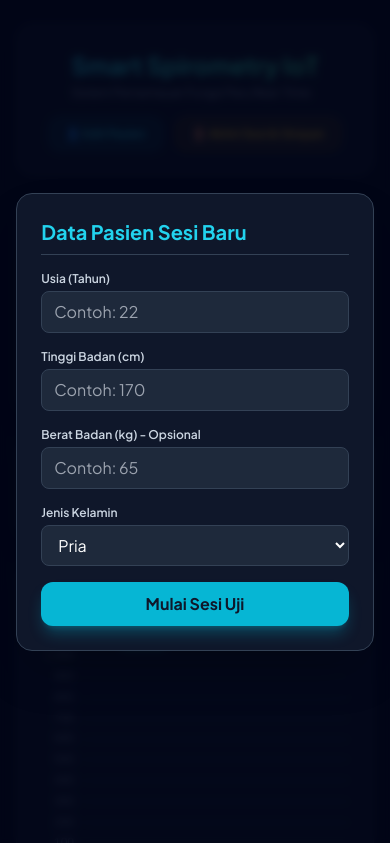
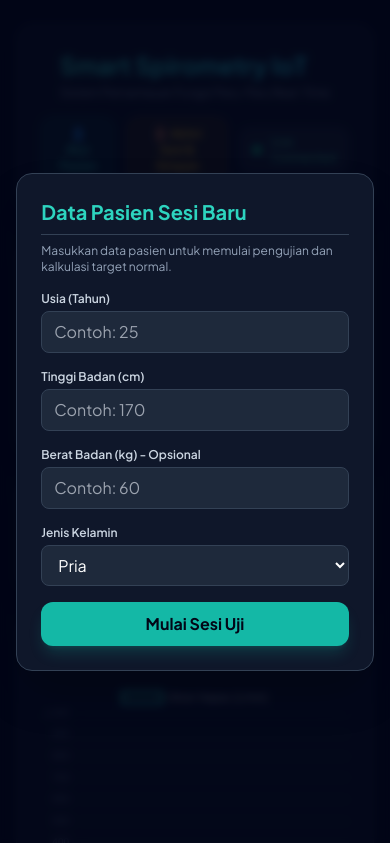
Before and after one commit to memetaw123/smart-spirometry-web, a website: page public/index.html in a window 390 px wide. Both pictures are taken after a click on the button "Mulai Sesi Uji". Shown: the top 843 px of the page. Drawn offline with nearby package versions, Linux system fonts and the light colour scheme; no server answers.

```diff
--- a/public/index.html
+++ b/public/index.html
@@ -15,110 +15,124 @@
         .modal-active { display: flex !important; }
     </style>
 </head>
-<body class="bg-slate-950 text-slate-100 min-h-screen flex flex-col selection:bg-cyan-500 selection:text-white">
+<body class="bg-slate-950 text-slate-100 min-h-screen flex flex-col justify-between selection:bg-teal-500 selection:text-white">
 
-    <!-- MODAL FORM PASIEN -->
+    <!-- MODAL FORM PROFIL PASIEN -->
     <div id="patient-modal" class="fixed inset-0 z-50 hidden items-center justify-center bg-slate-950/80 backdrop-blur-sm">
         <div class="bg-slate-900 border border-slate-700 rounded-2xl p-6 w-11/12 max-w-md shadow-2xl transition-all">
-            <h2 class="text-xl font-bold text-cyan-400 mb-4 border-b border-slate-700 pb-2">Data Pasien Sesi Baru</h2>
+            <h2 class="text-xl font-bold text-teal-400 mb-2 border-b border-slate-700 pb-2">Data Pasien Sesi Baru</h2>
+            <p class="text-xs text-slate-400 mb-4">Masukkan data pasien untuk memulai pengujian dan kalkulasi target normal.</p>
             <div class="space-y-4">
                 <div>
                     <label class="block text-xs font-semibold text-slate-300 mb-1">Usia (Tahun)</label>
-                    <input type="number" id="input-usia" class="w-full bg-slate-800 border border-slate-700 rounded-lg px-3 py-2 text-white focus:outline-none focus:border-cyan-500" placeholder="Contoh: 22">
+                    <input type="number" id="input-usia" class="w-full bg-slate-800 border border-slate-700 rounded-lg px-3 py-2 text-white focus:outline-none focus:border-teal-500" placeholder="Contoh: 25">
                 </div>
                 <div>
                     <label class="block text-xs font-semibold text-slate-300 mb-1">Tinggi Badan (cm)</label>
-                    <input type="number" id="input-tb" class="w-full bg-slate-800 border border-slate-700 rounded-lg px-3 py-2 text-white focus:outline-none focus:border-cyan-500" placeholder="Contoh: 170">
+                    <input type="number" id="input-tb" class="w-full bg-slate-800 border border-slate-700 rounded-lg px-3 py-2 text-white focus:outline-none focus:border-teal-500" placeholder="Contoh: 170">
                 </div>
                 <div>
                     <label class="block text-xs font-semibold text-slate-300 mb-1">Berat Badan (kg) - Opsional</label>
-                    <input type="number" id="input-bb" class="w-full bg-slate-800 border border-slate-700 rounded-lg px-3 py-2 text-white focus:outline-none focus:border-cyan-500" placeholder="Contoh: 65">
+                    <input type="number" id="input-bb" class="w-full bg-slate-800 border border-slate-700 rounded-lg px-3 py-2 text-white focus:outline-none focus:border-teal-500" placeholder="Contoh: 60">
                 </div>
                 <div>
                     <label class="block text-xs font-semibold text-slate-300 mb-1">Jenis Kelamin</label>
-                    <select id="input-gender" class="w-full bg-slate-800 border border-slate-700 rounded-lg px-3 py-2 text-white focus:outline-none focus:border-cyan-500">
+                    <select id="input-gender" class="w-full bg-slate-800 border border-slate-700 rounded-lg px-3 py-2 text-white focus:outline-none focus:border-teal-500">
                         <option value="Pria">Pria</option>
                         <option value="Wanita">Wanita</option>
                     </select>
                 </div>
-                <button onclick="simpanProfilPasien()" class="w-full mt-4 bg-cyan-500 hover:bg-cyan-600 text-slate-900 font-bold py-2.5 rounded-xl transition-all shadow-lg shadow-cyan-500/30">
+                <button onclick="simpanProfilPasien()" class="w-full mt-4 bg-teal-500 hover:bg-teal-600 text-slate-950 font-bold py-2.5 rounded-xl transition-all shadow-lg shadow-teal-500/20">
                     Mulai Sesi Uji
                 </button>
             </div>
         </div>
     </div>
 
-    <!-- MAIN DASHBOARD -->
-    <div class="max-w-7xl mx-auto px-4 py-6 w-full flex-grow flex flex-col space-y-6">
+    <!-- Container Utama -->
+    <div class="max-w-7xl mx-auto px-4 py-6 w-full flex-grow">
 
         <!-- Header -->
-        <header class="flex flex-col md:flex-row justify-between items-center bg-slate-900/80 backdrop-blur-md p-6 rounded-2xl border border-slate-800 shadow-xl">
+        <header class="flex flex-col md:flex-row justify-between items-center bg-slate-900/80 backdrop-blur-md p-6 rounded-2xl border border-slate-800 mb-8 shadow-xl">
             <div class="mb-4 md:mb-0">
-                <h1 class="text-2xl font-bold bg-gradient-to-r from-cyan-400 to-emerald-400 bg-clip-text text-transparent">Smart Spirometry IoT</h1>
-                <p class="text-xs text-slate-400 mt-1">Sistem Pemantauan Fungsi Paru Real-Time</p>
+                <h1 class="text-2xl font-bold bg-gradient-to-r from-teal-400 to-cyan-400 bg-clip-text text-transparent">Smart Spirometry IoT</h1>
+                <p class="text-xs text-slate-400 mt-1">Sistem Pemantauan Fungsi Paru-Paru Real-Time</p>
             </div>
-            <div class="flex flex-wrap gap-3 justify-center">
-                <button onclick="bukaModal()" class="px-4 py-2 text-xs font-semibold rounded-xl bg-cyan-500/10 text-cyan-400 border border-cyan-500/30 hover:bg-cyan-500/20 transition-all">
-                    👤 Edit Pasien
+            <div class="flex items-center space-x-3">
+                <button onclick="bukaModal()" class="px-4 py-2 text-xs font-semibold rounded-xl bg-teal-500/10 hover:bg-teal-500/20 text-teal-400 border border-teal-500/30 transition-all duration-200">
+                    👤 Atur Pasien
                 </button>
-                <!-- Tombol Reset Dihilangkan, Cukup Akhiri Sesi -->
-                <button onclick="akhiriSesi()" class="px-4 py-2 text-xs font-semibold rounded-xl bg-amber-500/10 text-amber-400 border border-amber-500/30 hover:bg-amber-500/20 transition-all shadow-md">
+                <!-- Tombol Akhiri Sesi & Simpan (Satu Pintu untuk Simpan + Reset Layar) -->
+                <button onclick="akhiriSesi()" class="px-4 py-2 text-xs font-semibold rounded-xl bg-amber-500/10 hover:bg-amber-500/20 text-amber-400 border border-amber-500/30 transition-all duration-200 shadow-sm flex items-center gap-2">
                     🚪 Akhiri Sesi & Simpan
                 </button>
+                <div class="flex items-center space-x-2 px-3 py-1.5 rounded-xl bg-slate-800/80 border border-slate-700/50">
+                    <span class="relative flex h-2.5 w-2.5">
+                      <span class="animate-ping absolute inline-flex h-full w-full rounded-full bg-emerald-400 opacity-75"></span>
+                      <span class="relative inline-flex rounded-full h-2.5 w-2.5 bg-emerald-500"></span>
+                    </span>
+                    <span class="text-xs font-medium text-emerald-400">Live Connected</span>
+                </div>
             </div>
         </header>
 
-        <!-- Grid -->
+        <!-- Grid Konten Utama -->
         <div class="grid grid-cols-1 lg:grid-cols-3 gap-6">
 
-            <!-- KIRI: Info Panel -->
-            <div class="flex flex-col space-y-6">
-                <!-- Card PEF -->
-                <div class="bg-slate-900/80 p-6 rounded-2xl border border-slate-800 shadow-xl relative overflow-hidden flex-grow">
+            <!-- Kolom Kiri: Panel Status, Gauge, & Info Pasien -->
+            <div class="space-y-6">
+                <!-- Card Nilai Saat Ini -->
+                <div class="bg-slate-900/80 backdrop-blur-md p-6 rounded-2xl border border-slate-800 shadow-xl relative overflow-hidden">
+                    <div class="absolute -right-10 -bottom-10 w-32 h-32 bg-teal-500/10 rounded-full blur-2xl pointer-events-none"></div>
                     <h2 class="text-sm font-semibold text-slate-400 uppercase tracking-wider mb-2">Peak Flow (PEF)</h2>
                     <div class="flex items-baseline space-x-2 my-4">
                         <span id="pressure-value" class="text-6xl font-extrabold text-white tracking-tight">0</span>
-                        <span class="text-lg font-medium text-cyan-400">L/min</span>
+                        <span class="text-lg font-medium text-teal-400">L/min</span>
                     </div>
 
-                    <div id="medical-prediction" class="mb-4 text-xs font-medium text-slate-300 hidden">
-                        Target Normal (Knudson): <span id="target-value" class="font-bold text-cyan-400">0</span> L/min <br>
-                        Persentase Capaian: <span id="percentage-value" class="font-bold text-yellow-400">0%</span>
+                    <!-- Prediksi Medis / Target Normal -->
+                    <div id="medical-prediction" class="mb-4 text-xs font-medium text-slate-300 hidden bg-slate-800/50 p-3 rounded-xl border border-slate-700/50">
+                        Target Normal (Knudson): <span id="target-value" class="font-bold text-teal-400">0</span> L/min <br>
+                        Persentase Capaian: <span id="percentage-value" class="font-bold text-amber-400">0%</span>
                     </div>
 
-                    <div id="zone-badge" class="w-full text-center py-3.5 rounded-xl font-bold text-sm bg-slate-800 text-slate-400 border border-slate-700 transition-all duration-300">
-                        Menunggu Data...
+                    <!-- Badge Status Zona -->
+                    <div id="zone-badge" class="w-full text-center py-3.5 rounded-xl font-bold text-sm tracking-wide bg-slate-800 text-slate-300 border border-slate-700 transition-all duration-300 shadow-inner">
+                        Menunggu Data Pengujian...
                     </div>
                 </div>
 
-                <!-- Card Pasien -->
-                <div class="bg-slate-900/80 p-6 rounded-2xl border border-slate-800 shadow-xl">
-                    <h3 class="text-sm font-semibold text-slate-300 mb-4 flex items-center gap-2">
+                <!-- Card Informasi Data Pasien Aktif -->
+                <div class="bg-slate-900/80 backdrop-blur-md p-6 rounded-2xl border border-slate-800 shadow-xl">
+                    <h3 class="text-sm font-semibold text-slate-300 mb-3 flex items-center gap-2">
                         <span>📋</span> Data Pasien Aktif
                     </h3>
                     <div id="patient-info-display" class="text-xs text-slate-400">
-                        Memulai sesi baru...
+                        Belum ada pasien yang diatur. Klik tombol "Atur Pasien" di atas.
                     </div>
                 </div>
             </div>
 
-            <!-- KANAN: Chart -->
-            <div class="lg:col-span-2 flex flex-col">
-                <div class="bg-slate-900/80 p-6 rounded-2xl border border-slate-800 shadow-xl flex-grow flex flex-col">
-                    <h3 class="text-sm font-semibold text-slate-300 mb-4">Grafik Aliran Napas</h3>
-                    <div class="flex-grow relative w-full min-h-[250px]">
+            <!-- Kolom Kanan: Grafik Real-Time & Tabel Riwayat -->
+            <div class="lg:col-span-2 space-y-6">
+
+                <!-- Card Grafik Real-Time -->
+                <div class="bg-slate-900/80 backdrop-blur-md p-6 rounded-2xl border border-slate-800 shadow-xl">
+                    <div class="flex justify-between items-center mb-4">
+                        <h3 class="text-sm font-semibold text-slate-300">Grafik Laju Aliran Napas (Live)</h3>
+                        <span class="text-xs text-teal-400 bg-teal-500/10 px-2.5 py-1 rounded-lg border border-teal-500/20">Real-time Chart</span>
+                    </div>
+                    <div class="h-64 w-full relative">
                         <canvas id="liveChart"></canvas>
                     </div>
                 </div>
-            </div>
-        </div>
 
-        <!-- Tabel Riwayat -->
-        <div class="bg-slate-900/80 p-6 rounded-2xl border border-slate-800 shadow-xl w-full">
+                <!-- Card Tabel Riwayat Pengujian (Dengan Kolom Profil Pasien) -->
+                <div class="bg-slate-900/80 backdrop-blur-md p-6 rounded-2xl border border-slate-800 shadow-xl">
                     <h3 class="text-sm font-semibold text-slate-300 mb-4">Riwayat Pengujian Sesi Ini</h3>
                     <div class="overflow-x-auto">
                         <table class="w-full text-left text-xs text-slate-300">
-                    <thead class="bg-slate-800/60 text-slate-400 uppercase border-b border-slate-700/50">
+                            <thead class="bg-slate-800/60 text-slate-400 uppercase tracking-wider border-b border-slate-700/50">
                                 <tr>
                                     <th class="py-3 px-4 rounded-l-xl">Waktu</th>
                                     <th class="py-3 px-4">Profil Pasien</th>
@@ -128,19 +142,30 @@
                                 </tr>
                             </thead>
                             <tbody id="history-table-body" class="divide-y divide-slate-800/50">
+                                <!-- Data dimuat otomatis via JavaScript -->
                             </tbody>
                         </table>
                     </div>
                 </div>
 
             </div>
+        </div>
+    </div>
 
+    <!-- Footer -->
+    <footer class="w-full text-center py-6 text-xs text-slate-500 border-t border-slate-900 mt-12 bg-slate-950">
+        <p>&copy; 2026 Smart Spirometry IoT System. All rights reserved.</p>
+    </footer>
+
+    <!-- Script JavaScript -->
     <script>
         let profilAktif = { isSet: false, usia: 0, tb: 0, bb: 0, gender: '', targetNormal: 0 };
         const modal = document.getElementById('patient-modal');
 
         function bukaModal() { modal.classList.add('modal-active'); }
         function tutupModal() { modal.classList.remove('modal-active'); }
+
+        // Munculkan modal otomatis saat halaman pertama dibuka
         window.onload = () => { bukaModal(); };
 
         function simpanProfilPasien() {
@@ -156,6 +181,7 @@
 
             profilAktif = { usia, tb, bb, gender, isSet: true };
 
+            // Kalkulasi Rumus Knudson Prediksi Normal
             let prediksi = (gender === "Pria")
                 ? (0.06 * tb) - (0.022 * usia) - 4.21
                 : (0.052 * tb) - (0.022 * usia) - 3.87;
@@ -163,11 +189,11 @@
             profilAktif.targetNormal = (prediksi * 100).toFixed(1);
 
             document.getElementById('patient-info-display').innerHTML = `
-                <div class="grid grid-cols-2 gap-3 mt-2">
-                    <div class="bg-slate-800/50 p-2.5 rounded-lg border border-slate-700/50">Usia: <strong class="text-white">${usia} Thn</strong></div>
-                    <div class="bg-slate-800/50 p-2.5 rounded-lg border border-slate-700/50">Gender: <strong class="text-white">${gender}</strong></div>
-                    <div class="bg-slate-800/50 p-2.5 rounded-lg border border-slate-700/50">Tinggi: <strong class="text-white">${tb} cm</strong></div>
-                    <div class="bg-slate-800/50 p-2.5 rounded-lg border border-slate-700/50">Berat: <strong class="text-white">${bb ? bb+' kg' : '-'}</strong></div>
+                <div class="grid grid-cols-2 gap-2 mt-1">
+                    <div class="bg-slate-800/50 p-2 rounded-lg border border-slate-700/50">Usia: <strong class="text-white">${usia} Thn</strong></div>
+                    <div class="bg-slate-800/50 p-2 rounded-lg border border-slate-700/50">Gender: <strong class="text-white">${gender}</strong></div>
+                    <div class="bg-slate-800/50 p-2 rounded-lg border border-slate-700/50">Tinggi: <strong class="text-white">${tb} cm</strong></div>
+                    <div class="bg-slate-800/50 p-2 rounded-lg border border-slate-700/50">Berat: <strong class="text-white">${bb ? bb+' kg' : '-'}</strong></div>
                 </div>
             `;
 
@@ -176,28 +202,36 @@
             tutupModal();
         }
 
+        // 1. Inisialisasi Chart.js
         const ctx = document.getElementById('liveChart').getContext('2d');
         const liveChart = new Chart(ctx, {
             type: 'line',
             data: {
                 labels: [],
                 datasets: [{
-                    label: 'Laju Aliran (L/min)',
+                    label: 'Aliran Napas (L/min)',
                     data: [],
-                    borderColor: '#22d3ee',
-                    backgroundColor: 'rgba(34, 211, 238, 0.08)',
-                    borderWidth: 2.5, fill: true, tension: 0.3, pointRadius: 3
+                    borderColor: '#2dd4bf',
+                    backgroundColor: 'rgba(45, 212, 191, 0.08)',
+                    borderWidth: 2.5,
+                    fill: true,
+                    tension: 0.4,
+                    pointRadius: 3,
+                    pointBackgroundColor: '#2dd4bf'
                 }]
             },
             options: {
-                responsive: true, maintainAspectRatio: false,
+                responsive: true,
+                maintainAspectRatio: false,
                 scales: {
-                    x: { ticks: { color: '#64748b' }, grid: { color: '#1e293b' } },
-                    y: { min: 0, max: 1000, ticks: { color: '#64748b' }, grid: { color: '#1e293b' } }
-                }
+                    x: { ticks: { color: '#64748b', font: { size: 10 } }, grid: { color: '#1e293b' } },
+                    y: { min: 0, max: 1000, ticks: { color: '#64748b', font: { size: 10 } }, grid: { color: '#1e293b' } }
+                },
+                plugins: { legend: { labels: { color: '#cbd5e1', font: { size: 11 } } } }
             }
         });
 
+        // 2. Fungsi Update Badge Zona & Persentase Capaian
         function updateUI(status, pressure) {
             document.getElementById('pressure-value').innerText = pressure;
             const badge = document.getElementById('zone-badge');
@@ -210,17 +244,18 @@
             }
 
             if (status === 'Zona Merah' || pressure < 500) {
-                badge.className = "w-full text-center py-3.5 rounded-xl font-bold text-sm bg-rose-500/15 text-rose-400 border border-rose-500/40 shadow-[0_0_15px_rgba(244,63,94,0.15)]";
+                badge.className = "w-full text-center py-3.5 rounded-xl font-bold text-sm tracking-wide bg-rose-500/15 text-rose-400 border border-rose-500/30 shadow-lg shadow-rose-500/5";
                 badge.innerText = "🔴 ZONA MERAH (Rendah)";
             } else if (status === 'Zona Kuning' || (pressure >= 500 && pressure < 800)) {
-                badge.className = "w-full text-center py-3.5 rounded-xl font-bold text-sm bg-amber-500/15 text-amber-400 border border-amber-500/40 shadow-[0_0_15px_rgba(245,158,11,0.15)]";
+                badge.className = "w-full text-center py-3.5 rounded-xl font-bold text-sm tracking-wide bg-amber-500/15 text-amber-400 border border-amber-500/30 shadow-lg shadow-amber-500/5";
                 badge.innerText = "🟡 ZONA KUNING (Sedang)";
             } else {
-                badge.className = "w-full text-center py-3.5 rounded-xl font-bold text-sm bg-emerald-500/15 text-emerald-400 border border-emerald-500/40 shadow-[0_0_15px_rgba(16,185,129,0.15)]";
+                badge.className = "w-full text-center py-3.5 rounded-xl font-bold text-sm tracking-wide bg-emerald-500/15 text-emerald-400 border border-emerald-500/30 shadow-lg shadow-emerald-500/5";
                 badge.innerText = "🟢 ZONA HIJAU (Normal)";
             }
         }
 
+        // 3. Ambil Riwayat dari Backend API secara Berkala (Polling 2 Detik)
         async function fetchLatestData() {
             try {
                 const res = await fetch('/api/history');
@@ -229,7 +264,7 @@
                 tbody.innerHTML = '';
 
                 if (data.length === 0) {
-                    tbody.innerHTML = `<tr><td colspan="5" class="text-center py-4 text-slate-500">Belum ada data di sesi ini.</td></tr>`;
+                    tbody.innerHTML = `<tr><td colspan="5" class="text-center py-4 text-slate-500">Belum ada data pengujian di sesi ini.</td></tr>`;
                 }
 
                 let profilString = profilAktif.isSet
@@ -237,21 +272,23 @@
                     : 'Belum diatur';
 
                 data.forEach(item => {
-                    const timeStr = new Date(item.created_at).toLocaleTimeString('id-ID');
-                    let bgStatus = item.zone_status === 'Zona Merah' ? 'bg-rose-500/15 text-rose-400 border border-rose-500/20' :
-                                  (item.zone_status === 'Zona Kuning' ? 'bg-amber-500/15 text-amber-400 border border-amber-500/20' : 'bg-emerald-500/15 text-emerald-400 border border-emerald-500/20');
+                    const row = document.createElement('tr');
+                    const dateFormatted = new Date(item.created_at).toLocaleTimeString('id-ID');
+
+                    let badgeClass = 'bg-emerald-500/10 text-emerald-400 border border-emerald-500/20';
+                    if(item.zone_status === 'Zona Merah') badgeClass = 'bg-rose-500/10 text-rose-400 border border-rose-500/20';
+                    else if(item.zone_status === 'Zona Kuning') badgeClass = 'bg-amber-500/10 text-amber-400 border border-amber-500/20';
 
                     let tblPct = profilAktif.isSet ? ((item.pressure / profilAktif.targetNormal) * 100).toFixed(0) + '%' : '-';
 
-                    tbody.innerHTML += `
-                        <tr class="hover:bg-slate-800/30 transition-colors">
-                            <td class="py-3 px-4 font-mono text-slate-400">${timeStr}</td>
+                    row.innerHTML = `
+                        <td class="py-3 px-4 font-mono text-slate-400">${dateFormatted}</td>
                         <td class="py-3 px-4 text-slate-300 text-[11px]">${profilString}</td>
                         <td class="py-3 px-4 font-bold text-white">${item.pressure} L/min</td>
-                            <td class="py-3 px-4 text-cyan-300 font-semibold">${tblPct}</td>
-                            <td class="py-3 px-4"><span class="px-2.5 py-1 rounded-lg text-xs font-semibold ${bgStatus}">${item.zone_status}</span></td>
-                        </tr>
+                        <td class="py-3 px-4 text-teal-300 font-semibold">${tblPct}</td>
+                        <td class="py-3 px-4"><span class="px-2.5 py-1 rounded-lg text-xs font-semibold ${badgeClass}">${item.zone_status}</span></td>
                     `;
+                    tbody.appendChild(row);
                 });
 
                 if (data.length > 0) {
@@ -269,12 +306,14 @@
                         liveChart.update();
                     }
                 }
-            } catch (err) { console.error(err); }
+            } catch (err) {
+                console.error("Gagal mengambil data terbaru:", err);
+            }
         }
 
-        // FUNGSI SATU PINTU: Mengakhiri Sesi, Menyimpan, dan Mereset
+        // 4. Fungsi "Akhiri Sesi & Simpan" (Menyimpan permanen ke Aiven & Reset Sesi)
         async function akhiriSesi() {
-            if (confirm("Akhiri sesi saat ini? Data tiupan tertinggi pasien akan disimpan permanen ke database, kemudian riwayat akan dikosongkan.")) {
+            if (confirm("Akhiri sesi untuk pasien ini? Hasil tiupan tertinggi akan disimpan secara permanen ke database, dan sesi akan direset untuk pasien baru.")) {
                 try {
                     const payload = {
                         usia: profilAktif.usia,
@@ -290,43 +329,42 @@
                     });
 
                     if (res.ok) {
-                        // Reset Variabel Frontend
+                        // Reset variabel profil di frontend
                         profilAktif = { isSet: false, usia: 0, tb: 0, bb: 0, gender: '', targetNormal: 0 };
 
-                        // Kosongkan Modal Form
+                        // Kosongkan form modal
                         document.getElementById('input-usia').value = '';
                         document.getElementById('input-tb').value = '';
                         document.getElementById('input-bb').value = '';
                         document.getElementById('input-gender').value = 'Pria';
 
-                        // Kosongkan Tampilan Layar Utama
+                        // Reset tampilan UI dashboard
                         document.getElementById('pressure-value').innerText = '0';
                         document.getElementById('medical-prediction').classList.add('hidden');
-                        document.getElementById('patient-info-display').innerHTML = 'Memulai sesi baru...';
+                        document.getElementById('patient-info-display').innerHTML = 'Belum ada pasien yang diatur. Klik tombol "Atur Pasien" di atas.';
                         document.getElementById('history-table-body').innerHTML = '';
 
-                        // Reset Badge Zona
                         const badge = document.getElementById('zone-badge');
-                        badge.className = "w-full text-center py-3.5 rounded-xl font-bold text-sm bg-slate-800 text-slate-400 border border-slate-700 transition-all duration-300";
-                        badge.innerText = "Menunggu Data...";
+                        badge.className = "w-full text-center py-3.5 rounded-xl font-bold text-sm tracking-wide bg-slate-800 text-slate-300 border border-slate-700 transition-all duration-300 shadow-inner";
+                        badge.innerText = "Menunggu Data Pengujian...";
 
-                        // Reset Grafik
                         liveChart.data.labels = [];
                         liveChart.data.datasets[0].data = [];
                         liveChart.update();
 
-                        alert("Sesi pasien berhasil disimpan dan layar telah direset!");
+                        alert("Sesi berhasil disimpan ke Database Aiven dan layar telah direset!");
                         bukaModal();
                     } else {
-                        alert("Gagal menyimpan sesi. Pastikan server backend berjalan.");
+                        alert("Gagal menyimpan sesi ke server.");
                     }
                 } catch (e) {
-                    alert("Error saat mengakhiri sesi. Periksa koneksi.");
+                    alert("Terjadi kesalahan koneksi jaringan.");
                 }
             }
         }
 
-        // Jalankan fetch polling setiap 2 detik[cite: 1, 2, 4]
+        // Jalankan polling data berkala setiap 2 detik
+        fetchLatestData();
         setInterval(fetchLatestData, 2000);
     </script>
 </body>
```
Lines whose indentation alone changed are shown as unchanged.
